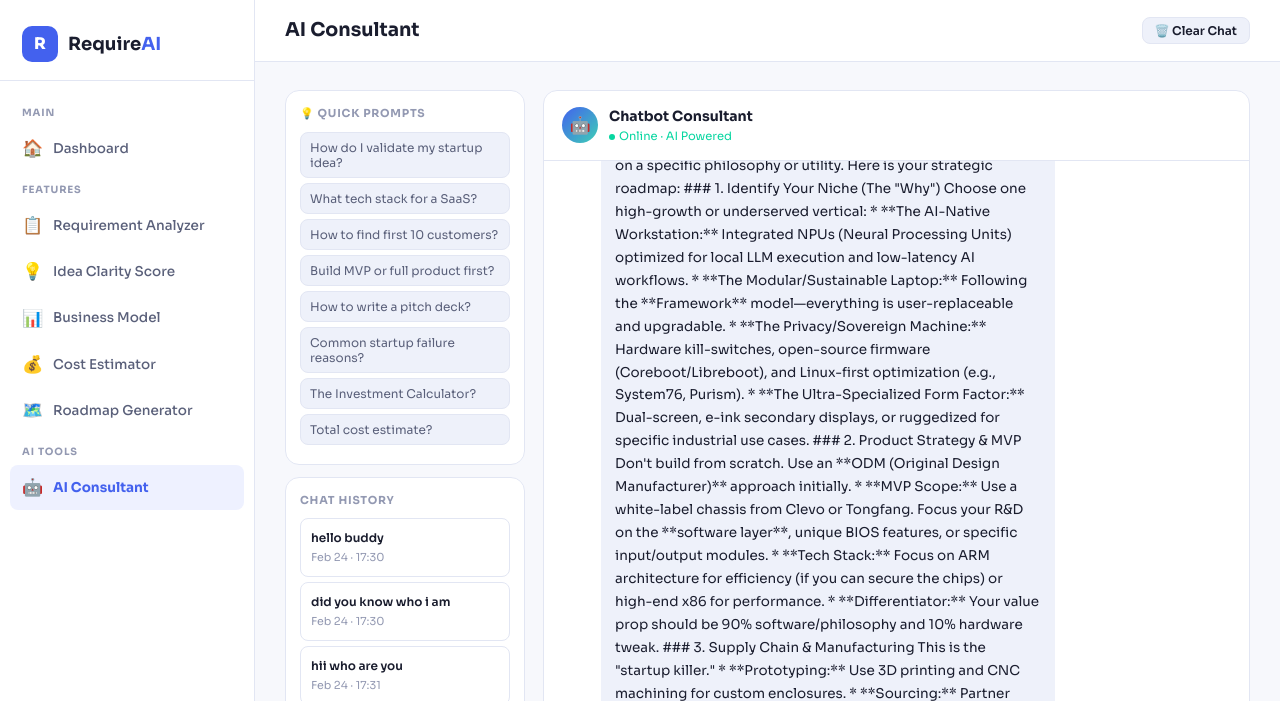
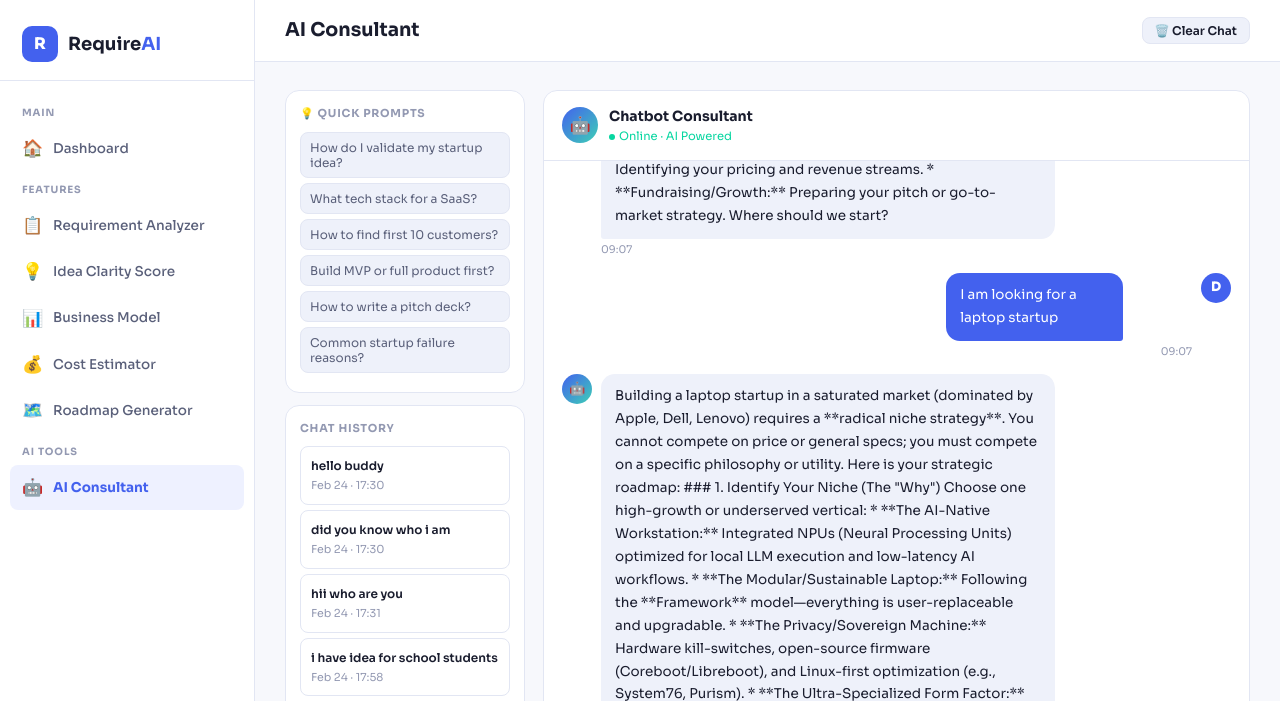
Before and after one commit to Deva10-10/analyzer, a Django app: page /chatbot/ in a window 1280 px wide. Shown: the top 701 px of the page. Run offline with Django 5.2, Linux system fonts and the light colour scheme; a user stored in the database is signed in; data comes from the database, SQL or seed files in the repository; some libraries are stand-ins or nearby versions.

Commit message:
Remove unused suggestion buttons from chatbot template

```diff
--- a/analyzer/templates/chatbot.html
+++ b/analyzer/templates/chatbot.html
@@ -80,8 +80,6 @@
             <button class="sugg-chip" onclick="setPrompt(this)">Build MVP or full product first?</button>
             <button class="sugg-chip" onclick="setPrompt(this)">How to write a pitch deck?</button>
             <button class="sugg-chip" onclick="setPrompt(this)">Common startup failure reasons?</button>
-            <button class="sugg-chip" onclick="setPrompt(this)">The Investment Calculator?</button>
-            <button class="sugg-chip" onclick="setPrompt(this)">Total cost estimate?</button>
 
 
         </div>
```
